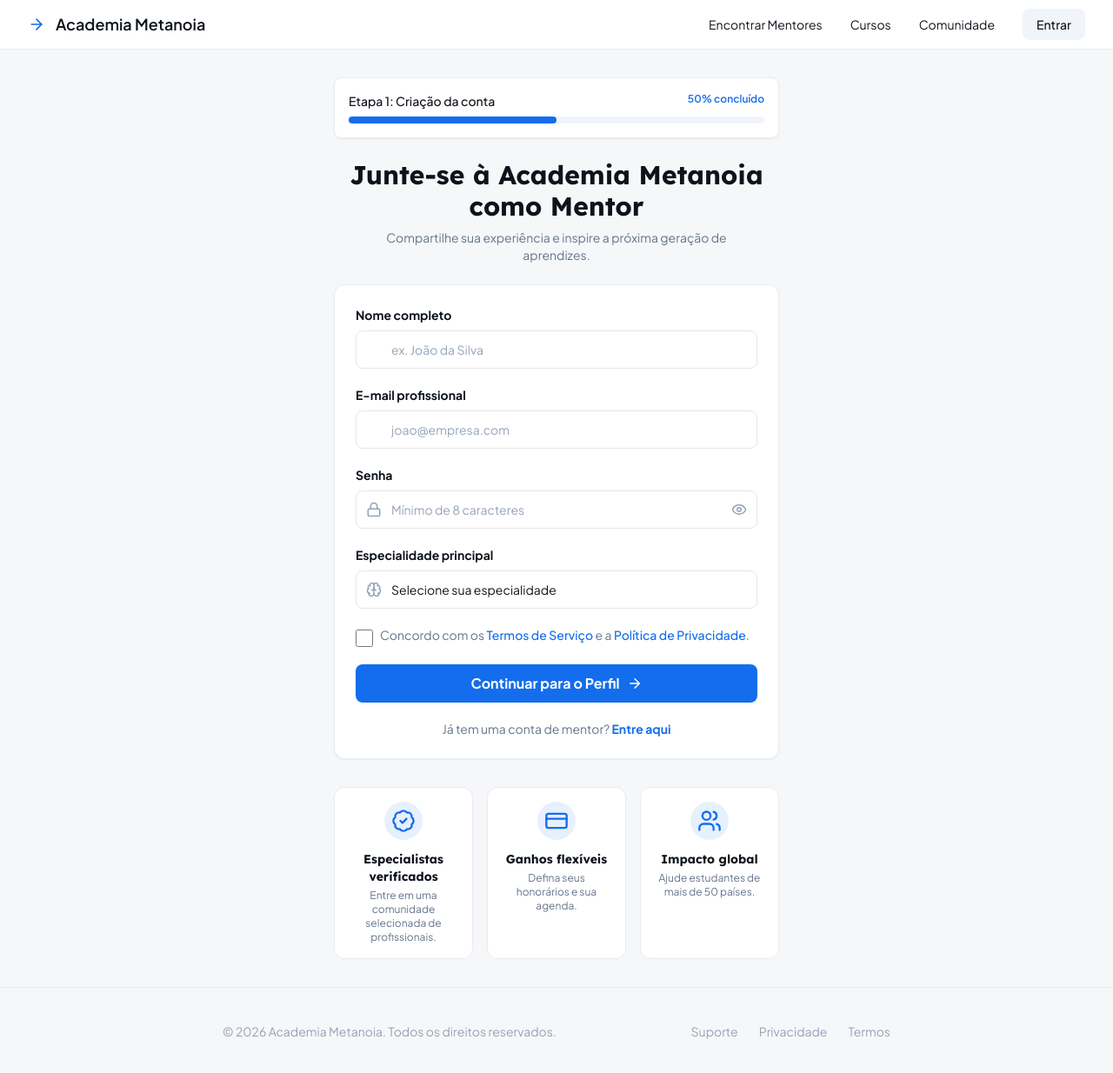
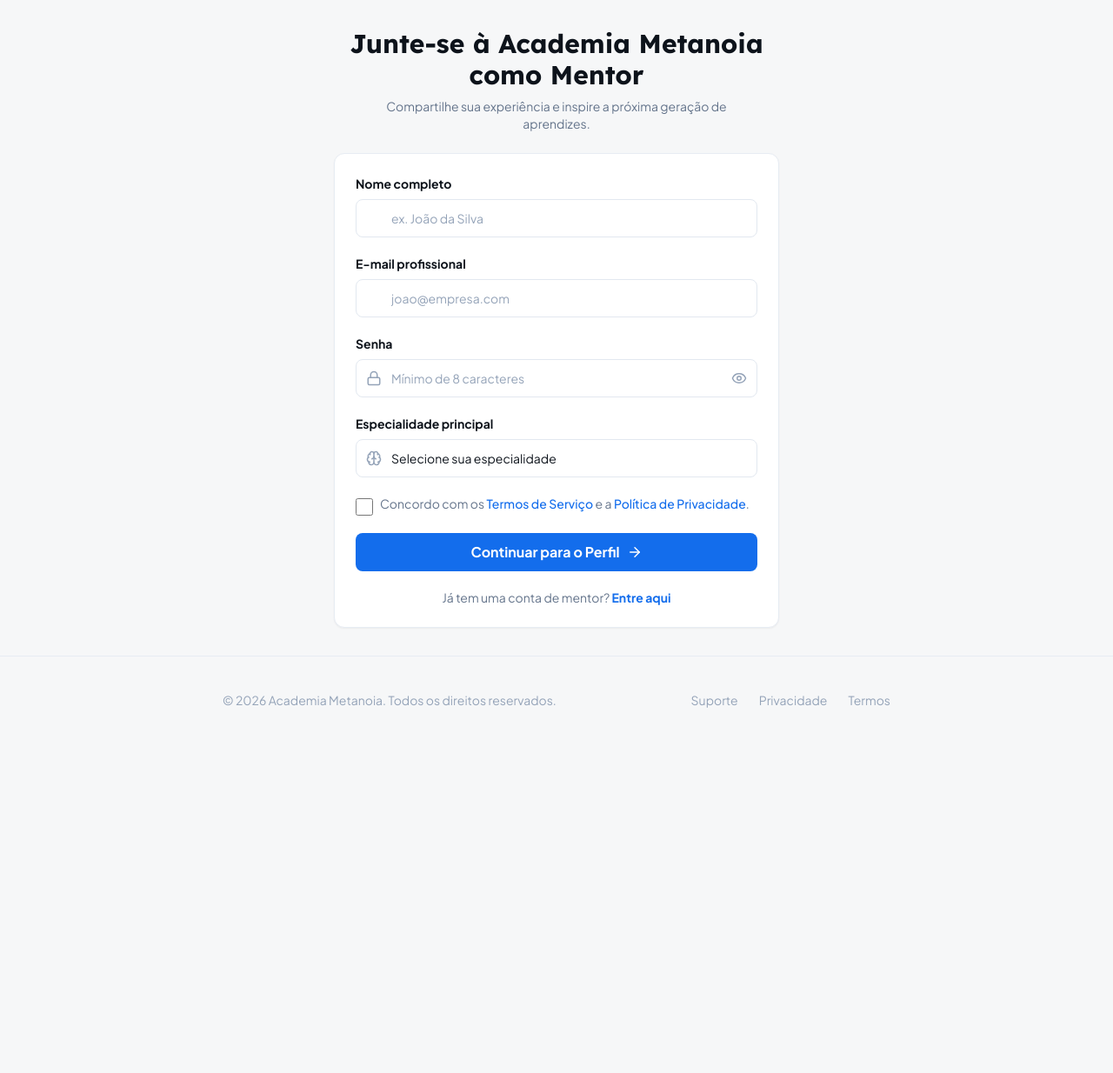
Before and after one commit to Top-Head/frontend-metanoia, a Next.js app: page /auth/cadastro in a window 1280 px wide. Shown: the whole page at 87% size. After the commit the page ends 855 px from the top, so only its background shows below. Built offline with nearby package versions, Linux system fonts and the light colour scheme.

Commit message:
refator: removed

```diff
--- a/src/components/auth/_components/login-components/left-section.tsx
+++ b/src/components/auth/_components/login-components/left-section.tsx
@@ -1,5 +1,5 @@
 import Image from "next/image";
-import BrandLogo from "./brand-logo";
+import logoMetanoia from "@/assets/logo.png";
 
 export default function LeftSection() {
   return (
@@ -15,7 +15,12 @@ export default function LeftSection() {
       <div className="absolute inset-0 bg-gradient-to-t from-primary/70 via-primary/20 to-transparent" />
 
       <div className="relative z-10 flex flex-col justify-end p-10 text-white xl:p-14">
-        <BrandLogo size="large" />
+        <Image
+          src={logoMetanoia}
+          alt="logo"
+          width={100}
+          height={100}
+        />
         <h1 className="mb-3 mt-6 max-w-md text-3xl font-bold leading-tight tracking-tight xl:text-4xl">
           Desperte seu potencial com mentoria de especialistas.
         </h1>
--- a/src/components/auth/register-form.tsx
+++ b/src/components/auth/register-form.tsx
@@ -8,7 +8,6 @@ import { Button } from "../ui/button";
 import FormInput from "../ui/form-input";
 import PasswordInput from "../ui/password-input";
 import { Footer, SelectInput, TermsCheckbox, TrustCard } from "../ui/select-input";
-import { Header } from "./_components/register-components/header";
 import { ProgressBar } from "./_components/register-components/progress-bar";
 
 export default function RegistrationPage(): JSX.Element {
@@ -35,11 +34,9 @@ export default function RegistrationPage(): JSX.Element {
 
   return (
     <div className="flex min-h-screen flex-col bg-canvas">
-      <Header />
-
       <main className="flex flex-1 justify-center px-4 py-8">
         <div className="flex w-full max-w-lg flex-col">
-          <ProgressBar progressPercentage={50} />
+          {/* <ProgressBar progressPercentage={50} /> */}
 
           <div className="mb-6 text-center">
             <h1 className="mb-2 text-2xl font-bold text-ink md:text-3xl">
@@ -96,23 +93,23 @@ export default function RegistrationPage(): JSX.Element {
             </form>
           </div>
 
-          <div className="mt-8 grid grid-cols-1 gap-4 md:grid-cols-3">
+          {/* <div className="mt-8 grid grid-cols-1 gap-4 md:grid-cols-3">
             <TrustCard
               icon={<Verified size={28} />}
               title="Especialistas verificados"
-              description="Entre em uma comunidade selecionada de profissionais."
+              // description="Entre em uma comunidade selecionada de profissionais."
             />
             <TrustCard
               icon={<CreditCard size={28} />}
               title="Ganhos flexíveis"
-              description="Defina seus honorários e sua agenda."
+              // description="Defina seus honorários e sua agenda."
             />
             <TrustCard
               icon={<Users size={28} />}
               title="Impacto global"
-              description="Ajude estudantes de mais de 50 países."
+              // description="Ajude estudantes de mais de 50 países."
             />
-          </div>
+          </div> */}
         </div>
       </main>
 
--- a/src/components/ui/select-input.tsx
+++ b/src/components/ui/select-input.tsx
@@ -86,7 +86,7 @@ export function TermsCheckbox(): JSX.Element {
 interface TrustCardProps {
   icon: JSX.Element;
   title: string;
-  description: string;
+  description?: string;
 }
 
 export function TrustCard({
```
